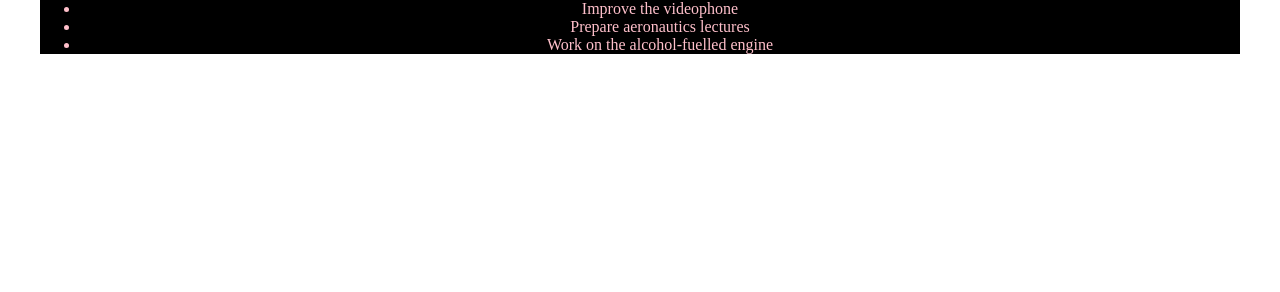
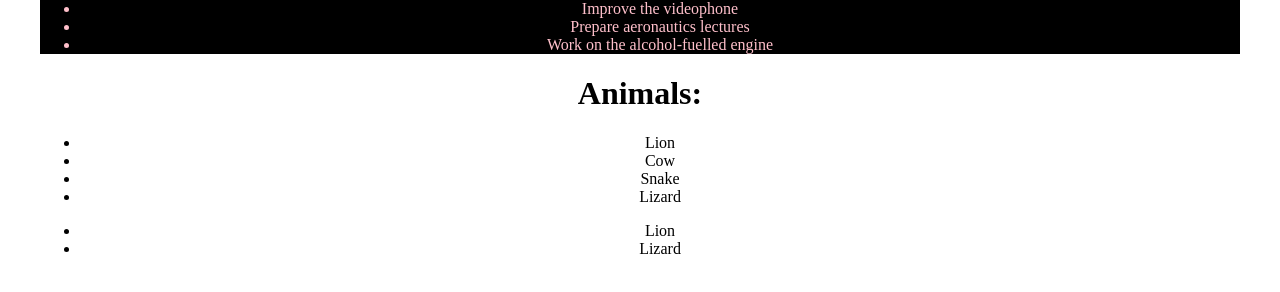
Before and after one commit to dielawn/my-first-react-app, a React (Vite) app: page / in a window 1280 px wide. Shown: the part 1697-1989 px from the top of the page. Before the commit the page ends 1807 px from the top, so only its background shows below. Built offline with nearby package versions, Linux system fonts and the light colour scheme.

Commit message:
dynamic rendering of list items

```diff
--- /dev/null
+++ b/src/Animals.jsx
@@ -0,0 +1,38 @@
+function ListItem(props) {
+    return <li>{props.animal}</li>
+}
+
+function List(props) {
+    return (
+        <ul>
+            {props.animals.map((animal) => {
+                return <ListItem key={animal} animal={animal} />
+            })}
+        </ul>
+    )
+}
+
+function ListByLetter(props) {
+
+    return (
+        <>
+        <ul>
+            {props.animals.map((animal) => {
+                return animal.startsWith('L') && <li key={animal}>{animal}</li>
+            })}
+        </ul>
+        </>
+    )
+}
+
+export function Animals() {
+    const animals = ['Lion', 'Cow', 'Snake', 'Lizard']
+
+    return (
+        <div>
+            <h1>Animals:</h1>
+            <List animals={animals} />
+            <ListByLetter animals={animals}/>
+        </div>
+    )
+}
--- a/src/main.jsx
+++ b/src/main.jsx
@@ -7,6 +7,7 @@
 import TodoList from './TodoList.jsx'
 import Bio from './Bio.jsx'
 import { Avatar } from './Avatar.jsx'
+import { Animals } from './Animals.jsx'
 
 ReactDOM.createRoot(document.getElementById('root')).render(
   <React.StrictMode>
@@ -16,5 +17,6 @@
    <TodoList />
    <Bio />
    <Avatar />
+   <Animals />
   </React.StrictMode>,
 )
```
